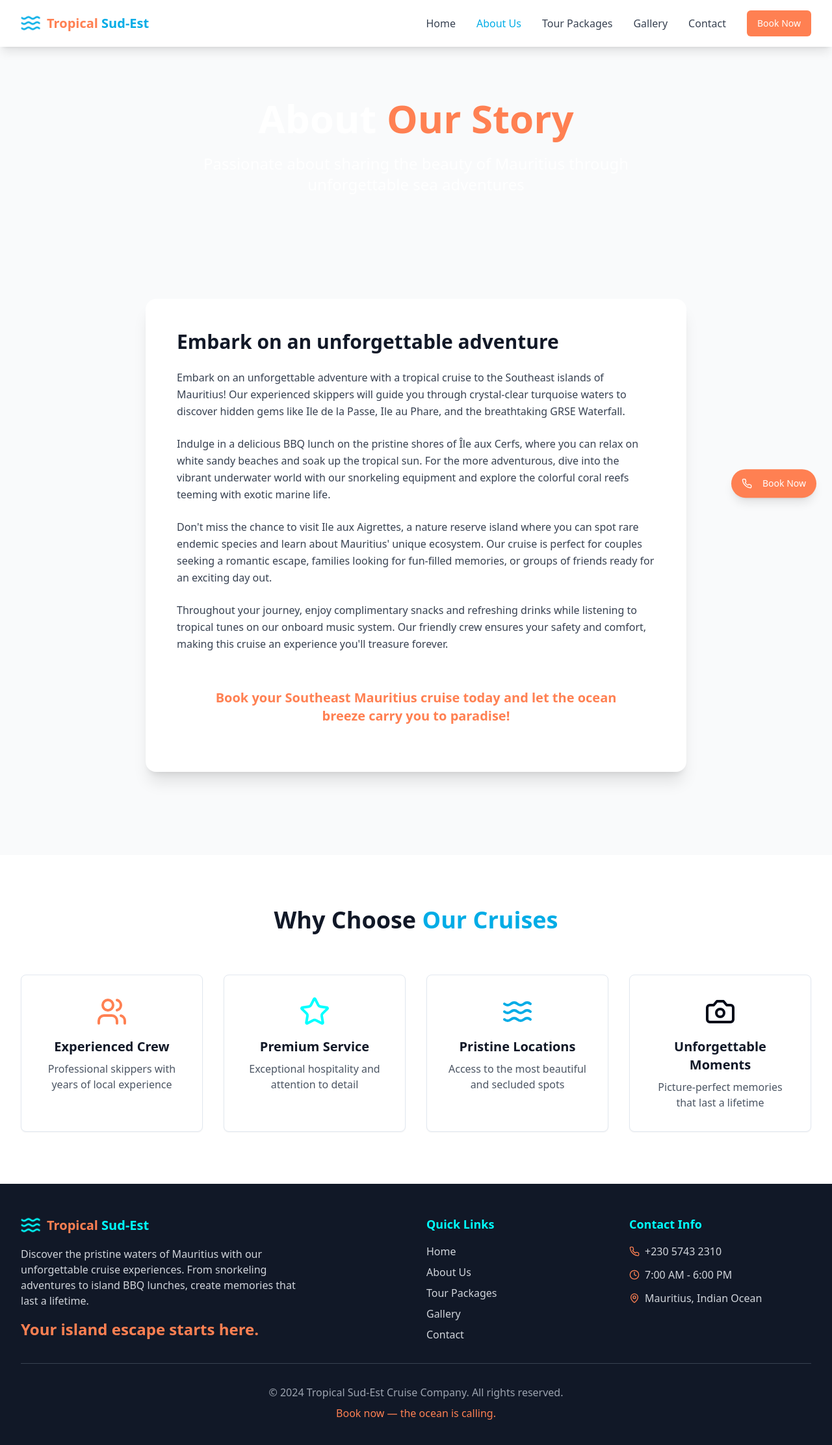
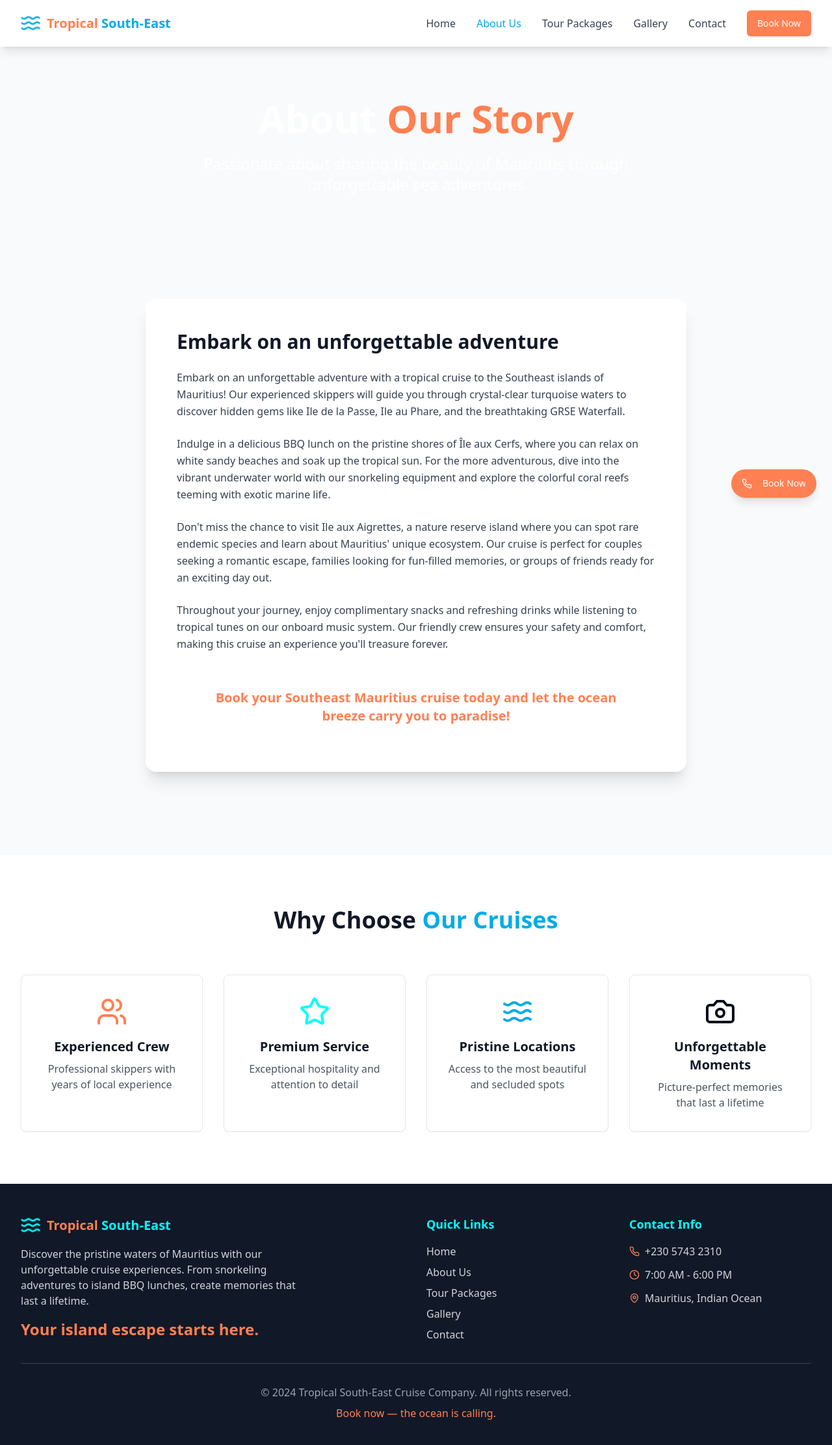
Before and after one commit to carnat232/turquoise-tales-cruises, a React (Vite) app: page /about in a window 1280 px wide. Shown: the top 2224 px of the page at 65% size. Built offline with nearby package versions, Linux system fonts and the light colour scheme.

Commit message:
Refactor: Translate website to English
Translate all French text to English throughout the website.

```diff
--- a/index.html
+++ b/index.html
@@ -4,11 +4,11 @@
   <head>
     <meta charset="UTF-8" />
     <meta name="viewport" content="width=device-width, initial-scale=1.0" />
-    <title>Tropical Sud-Est Cruise Company - Mauritius Island Adventures</title>
-    <meta name="description" content="Discover paradise with Tropical Sud-Est Cruise Company. Experience unforgettable boat tours, snorkeling adventures, and BBQ lunches in the crystal-clear waters of Mauritius." />
-    <meta name="author" content="Tropical Sud-Est Cruise Company" />
+    <title>Tropical South-East Cruise Company - Mauritius Island Adventures</title>
+    <meta name="description" content="Discover paradise with Tropical South-East Cruise Company. Experience unforgettable boat tours, snorkeling adventures, and BBQ lunches in the crystal-clear waters of Mauritius." />
+    <meta name="author" content="Tropical South-East Cruise Company" />
 
-    <meta property="og:title" content="Tropical Sud-Est Cruise Company - Sail Into Paradise" />
+    <meta property="og:title" content="Tropical South-East Cruise Company - Sail Into Paradise" />
     <meta property="og:description" content="Experience the beauty of Mauritius with our tropical cruise adventures. Visit pristine islands, enjoy snorkeling, and create memories that last a lifetime." />
     <meta property="og:type" content="website" />
     <meta property="og:image" content="/lovable-uploads/90c43a5b-f7ca-43aa-b710-bfbd273015f2.png" />
--- a/src/components/Footer.tsx
+++ b/src/components/Footer.tsx
@@ -14,7 +14,7 @@ const Footer = () => {
               <Waves className="h-8 w-8 text-turquoise animate-wave" />
               <div className="text-xl font-bold">
                 <span className="text-coral">Tropical</span>{' '}
-                <span className="text-turquoise">Sud-Est</span>
+                <span className="text-turquoise">South-East</span>
               </div>
             </div>
             <p className="text-gray-300 mb-4 max-w-md">
@@ -60,7 +60,7 @@ const Footer = () => {
 
         <div className="border-t border-gray-700 mt-8 pt-8 text-center">
           <p className="text-gray-400">
-            &copy; 2024 Tropical Sud-Est Cruise Company. All rights reserved.
+            &copy; 2024 Tropical South-East Cruise Company. All rights reserved.
           </p>
           <p className="text-coral mt-2 font-medium">
             Book now — the ocean is calling.
--- a/src/components/Navigation.tsx
+++ b/src/components/Navigation.tsx
@@ -27,7 +27,7 @@ const Navigation = () => {
             <Waves className="h-8 w-8 animate-wave" />
             <div className="text-xl font-bold">
               <span className="text-coral">Tropical</span>{' '}
-              <span className="text-ocean-blue">Sud-Est</span>
+              <span className="text-ocean-blue">South-East</span>
             </div>
           </Link>
 
```
